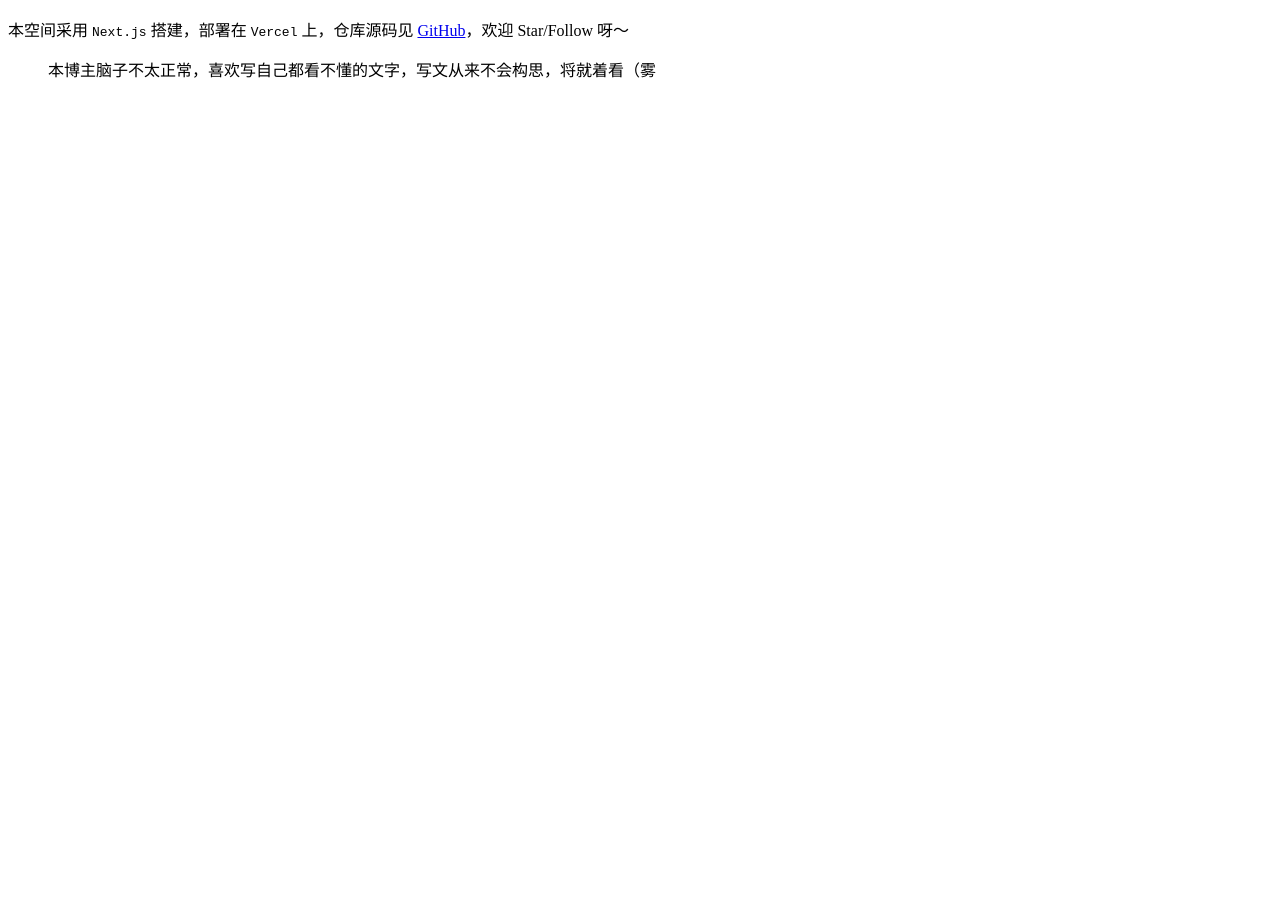
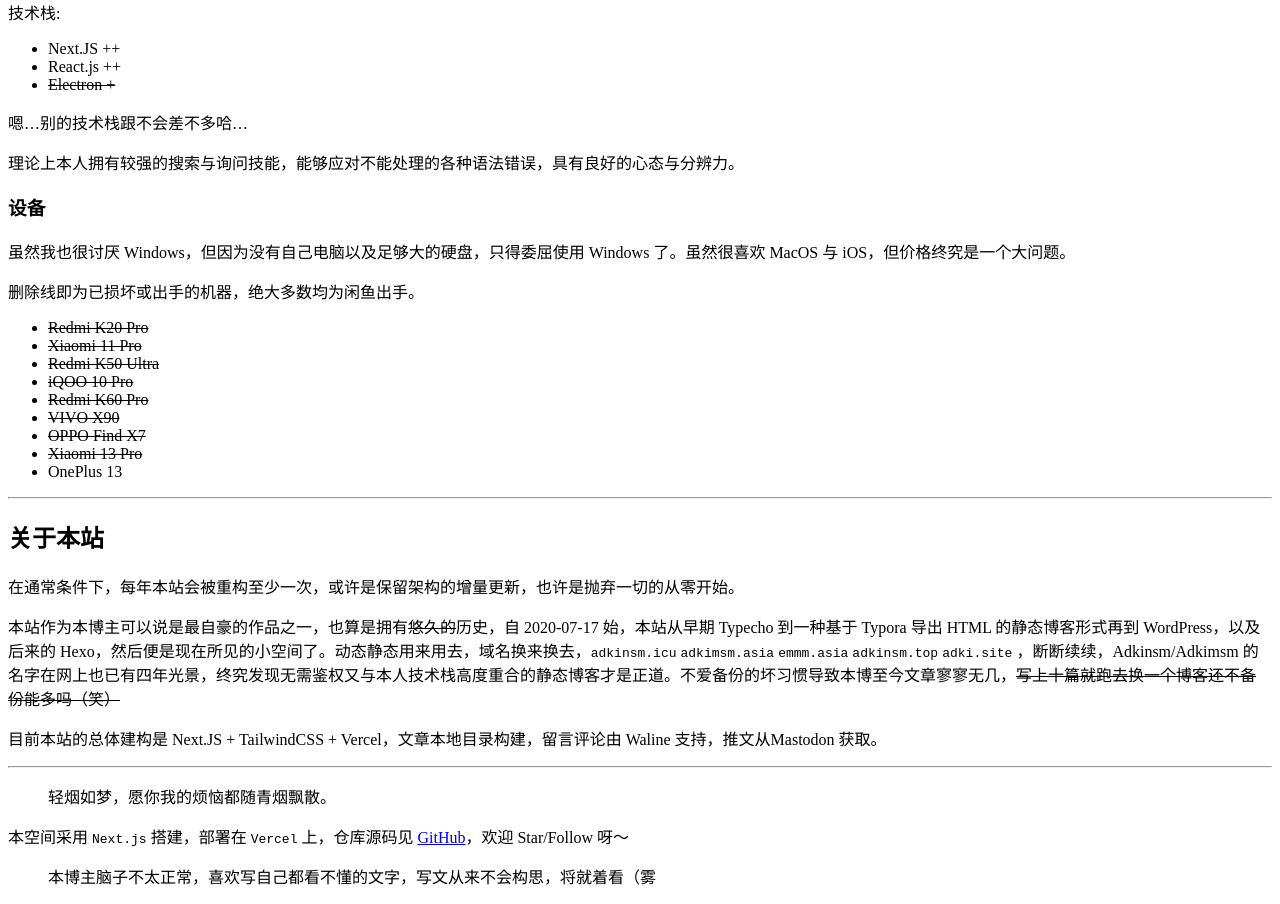
Before and after one commit to adkinsmpage/www.adki.site, a Next.js app: page /about in a window 1280 px wide. Shown: the part 795-1699 px from the top of the page. Before the commit the page ends 892 px from the top, so only its background shows below. Built offline with nearby package versions, Linux system fonts and the light colour scheme.

Commit message:
docs(about): update text

```diff
--- a/pages/about.mdx
+++ b/pages/about.mdx
@@ -11,11 +11,11 @@
 
 ~~人话：十六岁高一牲，不善言辞，写文狗屁不通，天天宅家鼓捣些没啥逼用的开源玩具~~
 
-00 后，喜爱折腾，常混迹于 [GitHub](https://github.com/adkimsm) 与 [Telegram](https://t.me/adkimsm)，QQ 亦有使用，但主要是现实朋友。[Twitter X](https://twitter.com/adkimsm)已有数月未曾打开，[Mastodon](https://o3o.ca/@prego) 也基本没有使用。[知乎](https://www.zhihu.com/people/adkinsm)也有，都是些垃圾回答啦~~不要看了啊！~~。喜欢用[网易云音乐](https://music.163.com/#/user/home?id=3919658534)。
+00 后，喜爱折腾，常混迹于 [GitHub](https://github.com/adkimsm) 与 [Telegram](https://t.me/adkimsm)，QQ 亦有使用，不过个人原因暂且不作展示。[Twitter X](https://twitter.com/adkimsm)已有数月未曾打开，[Mastodon](https://o3o.ca/@prego) 也基本没有使用。[知乎](https://www.zhihu.com/people/adkinsm)也有，都是些垃圾回答啦~~不要看了啊！~~。喜欢用[网易云音乐](https://music.163.com/#/user/home?id=3919658534)。
 
 网络上叫做 `Adkinsm` 的和 `Adkimsm` 的以及一部分 `Prego` 的应该都是我，欢迎来访啦）
 
----
+***
 
 ~~一生放荡不羁爱自由~~ 没有什么荣誉，从来没参加过比赛，没考过什么级。小时候学了几年画画，现在画出来的还是一眼难绷；小学练了几年字，字还是一把乱草；C/C++ 自己学了几年，总算是学会了 JavaScript（雾
 
@@ -27,13 +27,55 @@
 
 项目是不会自己写的，组件是必须上 GitHub 找的，不会的问题是丢给 ChatGPT 的。
 
----
+### 语言能力
+
+按掌握情况，`?` 了解，`~` 熟悉，`+` 掌握，`++` 熟练，遗忘的则使用删除线
+
+*   HTML/CSS/JS ++
+*   ~~C ?~~
+*   &#x20;Markdown ++
+*   ~~SCSS +~~
+*   ~~LESS +~~
+*   **TypeScript \~**
+*   Python ?
+
+技术栈:
+
+*   Next.JS ++
+*   React.js ++
+*   ~~Electron +~~
+
+嗯…别的技术栈跟不会差不多哈…
+
+理论上本人拥有较强的搜索与询问技能，能够应对不能处理的各种语法错误，具有良好的心态与分辨力。
+
+### 设备
+
+虽然我也很讨厌 Windows，但因为没有自己电脑以及足够大的硬盘，只得委屈使用 Windows 了。虽然很喜欢 MacOS 与 iOS，但价格终究是一个大问题。
+
+删除线即为已损坏或出手的机器，绝大多数均为闲鱼出手。
+
+*   ~~Redmi K20 Pro~~
+*   ~~Xiaomi 11 Pro~~
+*   ~~Redmi K50 Ultra~~
+*   ~~iQOO 10 Pro~~
+*   ~~Redmi K60 Pro~~
+*   ~~VIVO X90~~
+*   ~~OPPO Find X7~~
+*   ~~Xiaomi 13 Pro~~
+*   OnePlus 13
+
+***
 
 ## 关于本站
 
-本站作为本博主可以说是最自豪的作品之一，也算是拥有悠久的历史~~雾~~。自 2020-07-17 始，本站从早期 Typecho 到一种基于 Typora 的静态博客形式再到 WordPress，以及后来的 Hexo，然后便是现在所见的小空间了。动态静态用来用去，域名换来换去，`adkinsm.icu` `adkimsm.asia` `emmm.asia` `adkinsm.top` `adki.site` ，断断续续，Adkinsm/Adkimsm 的名字在网上也已有四年光景，终究发现无需鉴权又与本人技术栈高度重合的静态博客才是正道。不爱备份的坏习惯导致本博至今文章寥寥无几，~~写上十篇就跑去换一个博客还不备份能多吗（笑）~~
+在通常条件下，每年本站会被重构至少一次，或许是保留架构的增量更新，也许是抛弃一切的从零开始。
 
----
+本站作为本博主可以说是最自豪的作品之一，也算是拥有~~悠久的~~历史，自 2020-07-17 始，本站从早期 Typecho 到一种基于 Typora 导出 HTML 的静态博客形式再到 WordPress，以及后来的 Hexo，然后便是现在所见的小空间了。动态静态用来用去，域名换来换去，`adkinsm.icu` `adkimsm.asia` `emmm.asia` `adkinsm.top` `adki.site` ，断断续续，Adkinsm/Adkimsm 的名字在网上也已有四年光景，终究发现无需鉴权又与本人技术栈高度重合的静态博客才是正道。不爱备份的坏习惯导致本博至今文章寥寥无几，~~写上十篇就跑去换一个博客还不备份能多吗（笑）~~
+
+目前本站的总体建构是 Next.JS + TailwindCSS + Vercel，文章本地目录构建，留言评论由 Waline 支持，推文从Mastodon 获取。
+
+***
 
 > 轻烟如梦，愿你我的烦恼都随青烟飘散。
 
```
